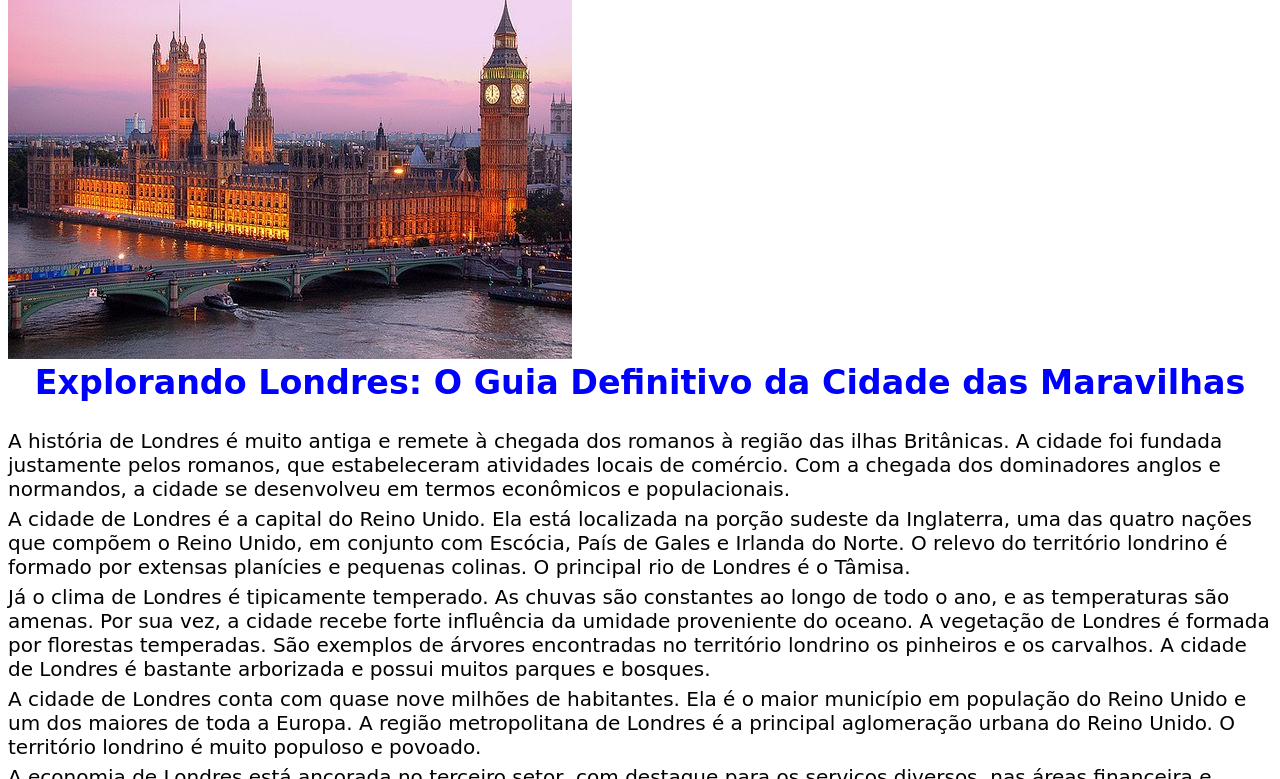
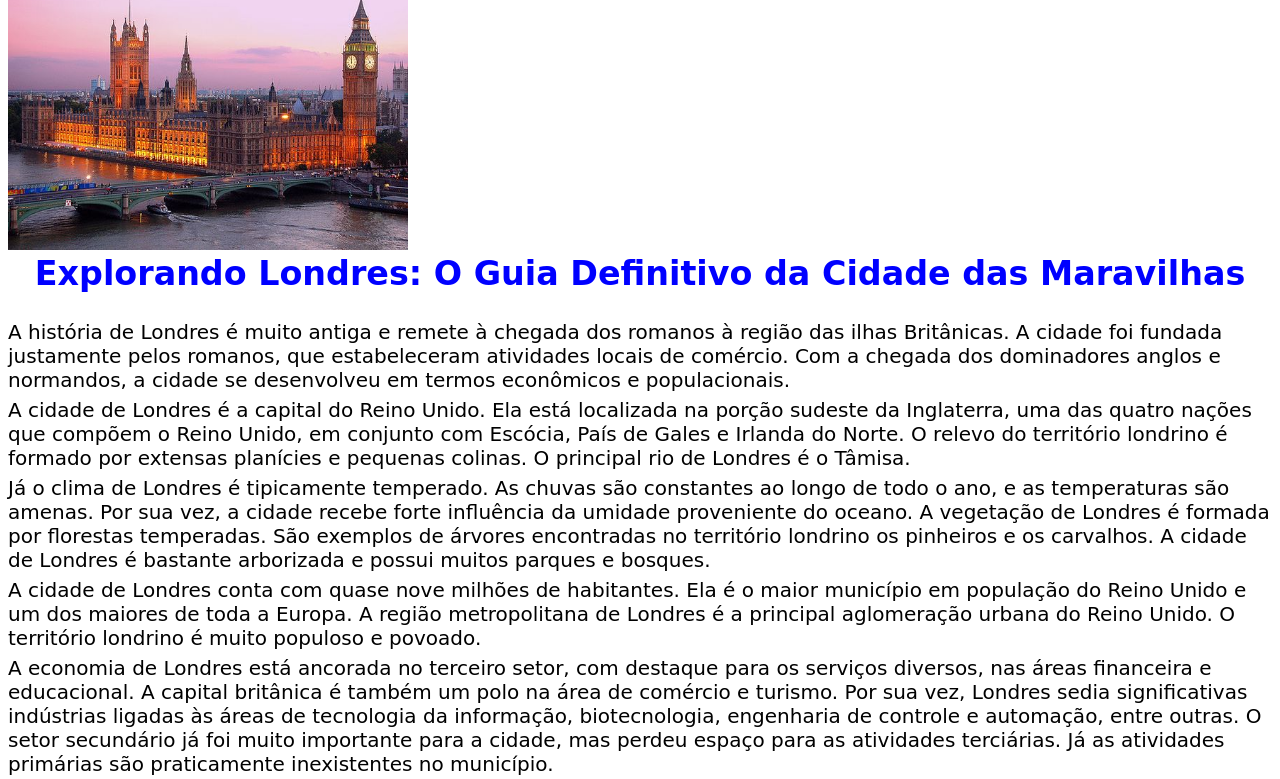
Before and after one commit to marina-bertoldo/meuBlog1b, a plain HTML site: page index.html in a window 1280 px wide. Shown: the part 217-996 px from the top of the page. Drawn offline with Linux system fonts and the light colour scheme.

Commit message:
dghjgdhj

```diff
--- a/index.html
+++ b/index.html
@@ -25,6 +25,10 @@
             margin-top: 6px;
             margin-bottom: 6px;
         }
+        img{
+            width: 400px;
+            heigth: 300px;
+        }
     </style>
 </head>
 <body>
```
